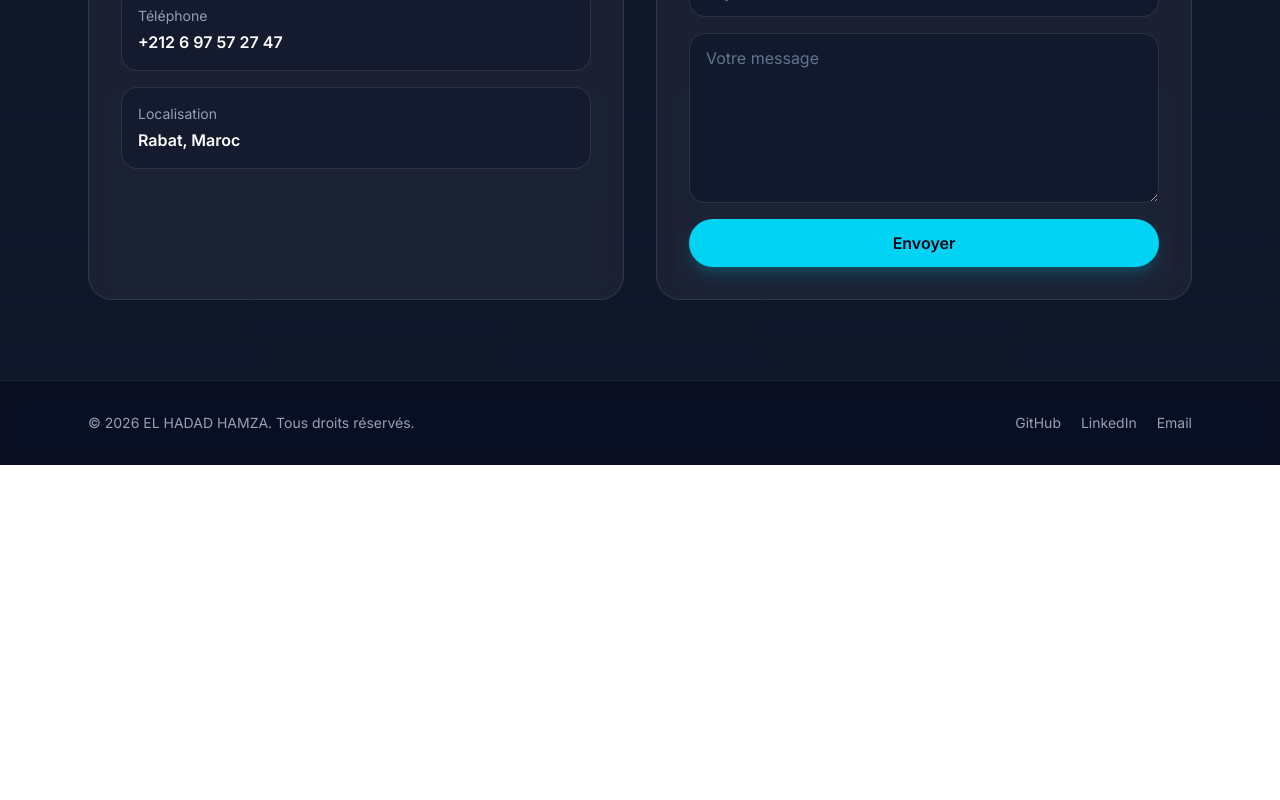
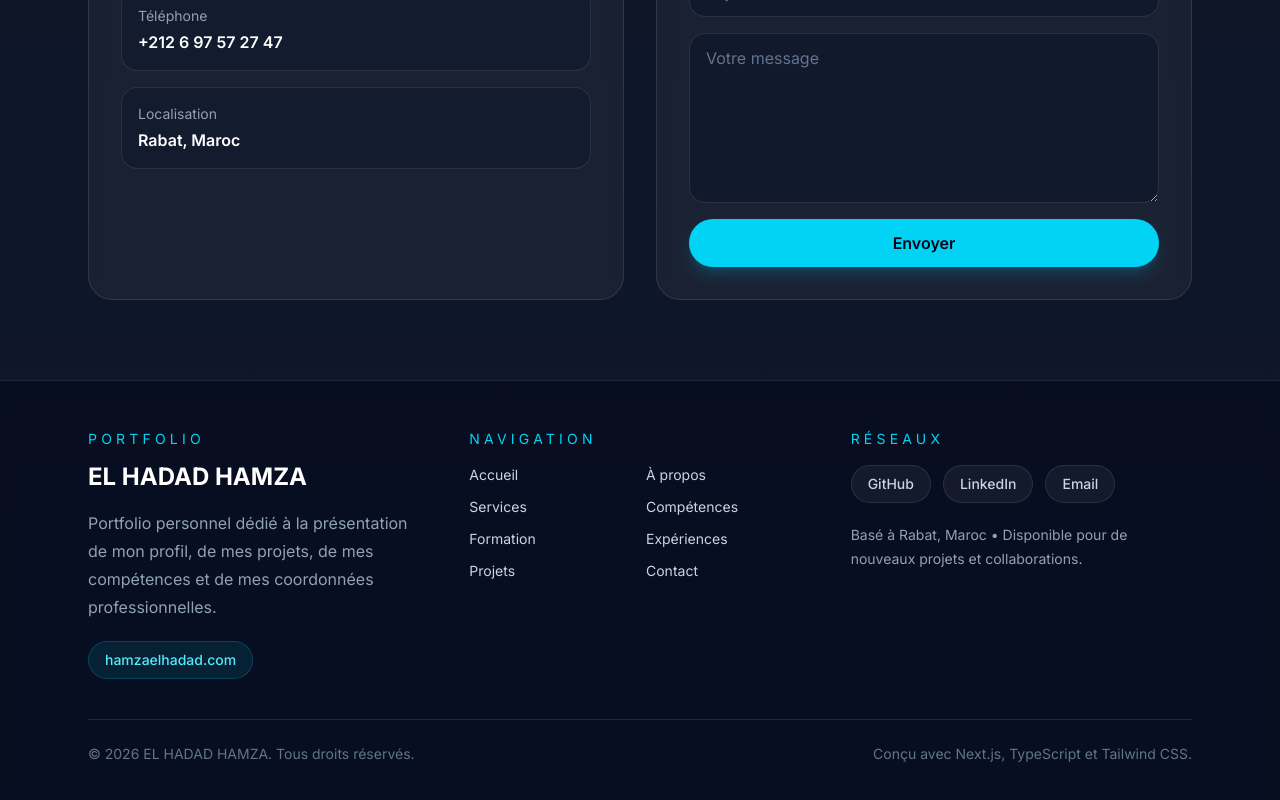
Before and after one commit to ELhadad-hamza/hamza-portfolio, a Next.js app: page / in a window 1280 px wide. Shown: the part 8289-9089 px from the top of the page. Before the commit the page ends 8754 px from the top, so only its background shows below. Built offline with nearby package versions, Linux system fonts and the light colour scheme.

Commit message:
Improve footer with premium layout

```diff
--- a/components/Footer.tsx
+++ b/components/Footer.tsx
@@ -1,19 +1,68 @@
-import { personalInfo, socials } from "@/data/portfolio";
+import { socials } from "@/data/portfolio";
+
+const footerLinks = [
+  { label: "Accueil", href: "#home" },
+  { label: "À propos", href: "#about" },
+  { label: "Services", href: "#services" },
+  { label: "Compétences", href: "#skills" },
+  { label: "Formation", href: "#education" },
+  { label: "Expériences", href: "#experience" },
+  { label: "Projets", href: "#projects" },
+  { label: "Contact", href: "#contact" },
+];
 
 export default function Footer() {
   return (
-    <footer className="border-t border-white/10 bg-slate-950/40 backdrop-blur-sm">
-      <div className="mx-auto flex max-w-6xl flex-col gap-4 px-6 py-8 text-sm text-slate-400 md:flex-row md:items-center md:justify-between">
-        <p>
-          © {new Date().getFullYear()} {personalInfo.name}. Tous droits réservés.
+    <footer className="border-t border-white/10 bg-slate-950/50 backdrop-blur-sm">
+      <div className="mx-auto max-w-6xl px-6 py-12">
+        <div className="grid gap-10 md:grid-cols-3">
+          <div>
+            <p className="text-sm uppercase tracking-[0.3em] text-cyan-400">
+              Portfolio
+            </p>
+            <h3 className="mt-3 text-2xl font-bold text-white">
+              EL HADAD HAMZA
+            </h3>
+            <p className="mt-4 max-w-sm leading-7 text-slate-400">
+              Portfolio personnel dédié à la présentation de mon profil, de mes
+              projets, de mes compétences et de mes coordonnées
+              professionnelles.
             </p>
 
-        <div className="flex gap-5">
+            <div className="mt-5 inline-flex rounded-full border border-cyan-400/20 bg-cyan-400/10 px-4 py-2 text-sm font-medium text-cyan-300">
+              hamzaelhadad.com
+            </div>
+          </div>
+
+          <div>
+            <p className="text-sm uppercase tracking-[0.3em] text-cyan-400">
+              Navigation
+            </p>
+
+            <div className="mt-4 grid grid-cols-2 gap-3">
+              {footerLinks.map((link) => (
+                <a
+                  key={link.label}
+                  href={link.href}
+                  className="text-sm text-slate-300 transition hover:text-cyan-300"
+                >
+                  {link.label}
+                </a>
+              ))}
+            </div>
+          </div>
+
+          <div>
+            <p className="text-sm uppercase tracking-[0.3em] text-cyan-400">
+              Réseaux
+            </p>
+
+            <div className="mt-4 flex flex-wrap gap-3">
               <a
                 href={socials.github}
                 target="_blank"
                 rel="noreferrer"
-            className="transition hover:text-cyan-400"
+                className="rounded-full border border-white/10 bg-white/5 px-4 py-2 text-sm font-medium text-slate-300 transition hover:border-cyan-400/30 hover:text-cyan-300"
               >
                 GitHub
               </a>
@@ -22,17 +71,29 @@ export default function Footer() {
                 href={socials.linkedin}
                 target="_blank"
                 rel="noreferrer"
-            className="transition hover:text-cyan-400"
+                className="rounded-full border border-white/10 bg-white/5 px-4 py-2 text-sm font-medium text-slate-300 transition hover:border-cyan-400/30 hover:text-cyan-300"
               >
                 LinkedIn
               </a>
 
               <a
                 href={socials.email}
-            className="transition hover:text-cyan-400"
+                className="rounded-full border border-white/10 bg-white/5 px-4 py-2 text-sm font-medium text-slate-300 transition hover:border-cyan-400/30 hover:text-cyan-300"
               >
                 Email
               </a>
+            </div>
+
+            <p className="mt-5 text-sm leading-6 text-slate-400">
+              Basé à Rabat, Maroc • Disponible pour de nouveaux projets et
+              collaborations.
+            </p>
+          </div>
+        </div>
+
+        <div className="mt-10 flex flex-col gap-3 border-t border-white/10 pt-6 text-sm text-slate-500 md:flex-row md:items-center md:justify-between">
+          <p>© 2026 EL HADAD HAMZA. Tous droits réservés.</p>
+          <p>Conçu avec Next.js, TypeScript et Tailwind CSS.</p>
         </div>
       </div>
     </footer>
```
Lines whose indentation alone changed are shown as unchanged.
